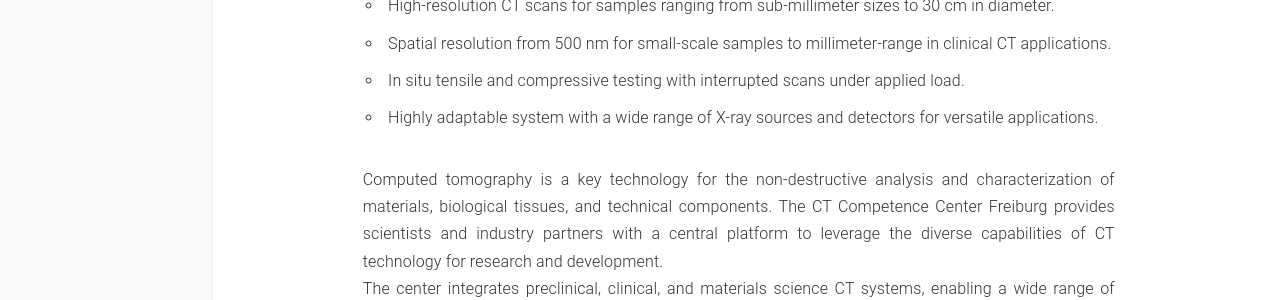
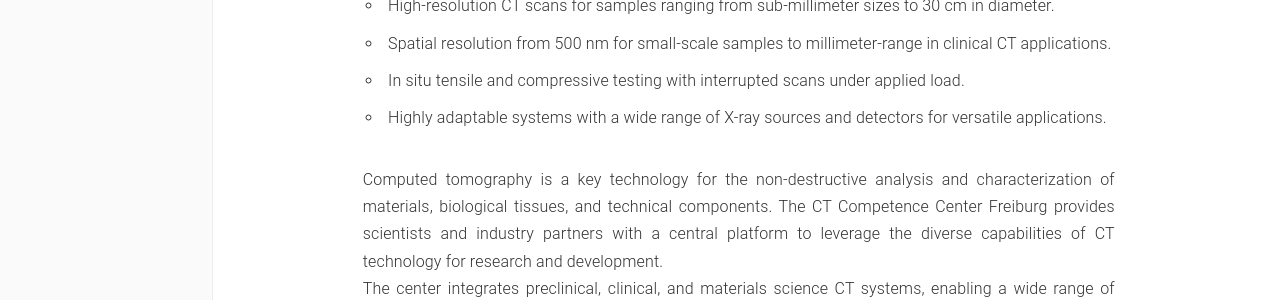
Before and after one commit to FrankFR/xrayalu.github.io, a Jekyll site: the page built from index.md, in a window 1280 px wide. Shown: the part 975-1275 px from the top of the page. Built offline with Jekyll 4.4.1, drawn with Linux system fonts in a browser that asks for light colours.

Commit message:
spell check

```diff
--- a/index.md
+++ b/index.md
@@ -24,7 +24,7 @@ navigation: 1
          <li>High-resolution CT scans for samples ranging from sub-millimeter sizes to 30 cm in diameter.</li>
         <li>Spatial resolution from 500 nm for small-scale samples to millimeter-range in clinical CT applications.</li>
         <li>In situ tensile and compressive testing with interrupted scans under applied load.</li>
-        <li>Highly adaptable system with a wide range of X-ray sources and detectors for versatile applications.</li>
+        <li>Highly adaptable systems with a wide range of X-ray sources and detectors for versatile applications.</li>
     </ul>
 </div>
 
```
Also changed, not shown: 2 other files.
